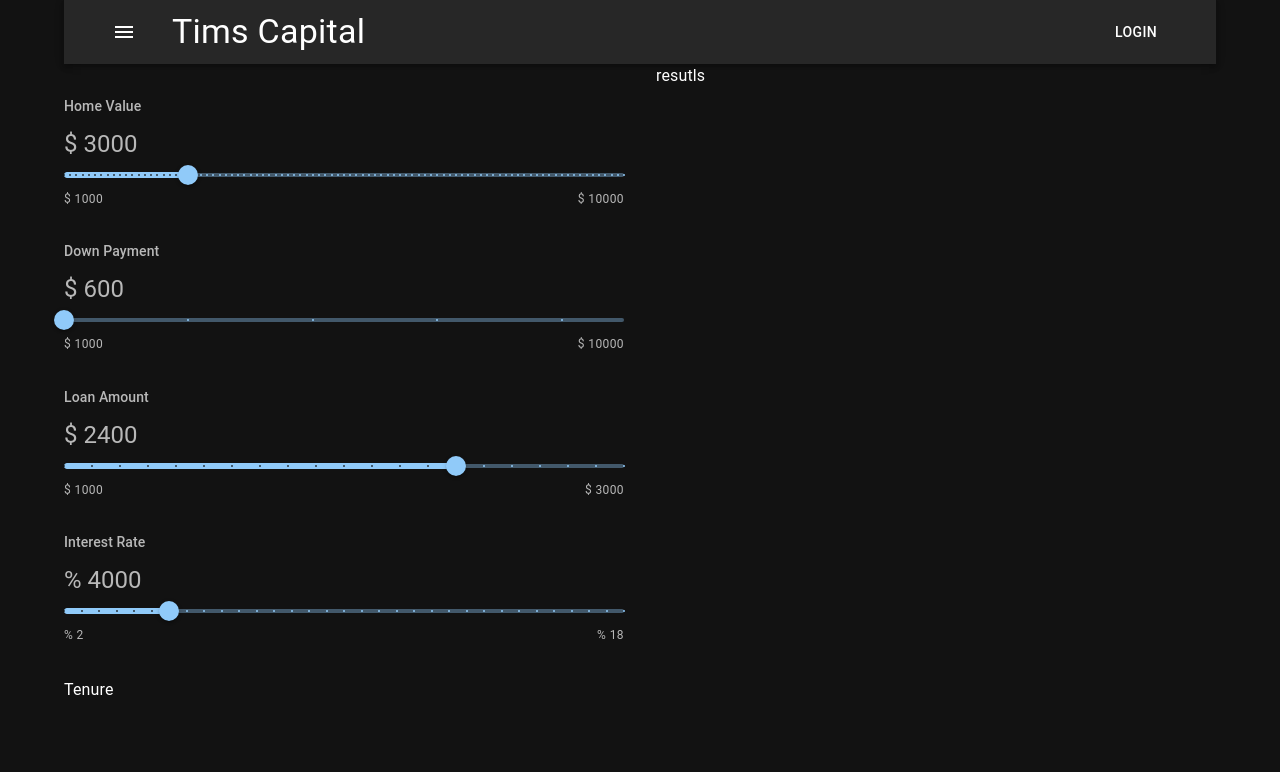
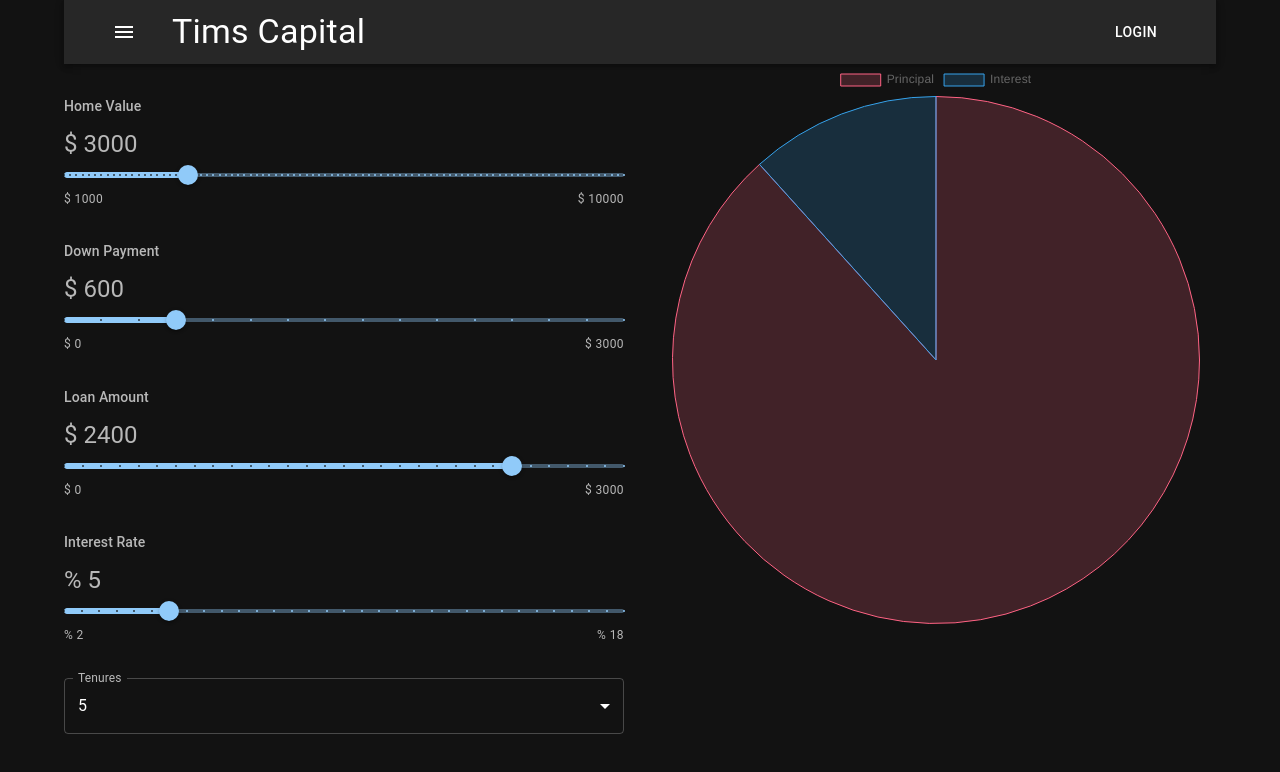
Before and after one commit to Bachan-kubi/mortgage-calculator, a React (Create React App) app: page / in a window 1280 px wide. Shown: the top 772 px of the page. Built offline with nearby package versions, Linux system fonts and the light colour scheme.

Commit message:
final commit

```diff
--- a/src/App.js
+++ b/src/App.js
@@ -21,10 +21,10 @@ function App() {
         <Grid container spacing={4}>
           <Grid item md={6} xs={12}>
             <SliderSelect data={data} setData={setData} />
-            <Tenure />
+            <Tenure data={data} setData={setData} />
           </Grid>
           <Grid item md={6} xs={12}>
-            <Results />
+            <Results data={data}/>
           </Grid>
         </Grid>
       </Container>
--- a/src/components/parts/Results.js
+++ b/src/components/parts/Results.js
@@ -1,11 +1,73 @@
-import React from 'react';
+import React from "react";
+import { Chart as ChartJS, ArcElement, Tooltip, Legend } from "chart.js";
+import { Pie } from "react-chartjs-2";
 
-const Results = () => {
-    return (
-        <div>
-            resutls
-        </div>
-    );
+ChartJS.register(ArcElement, Tooltip, Legend);
+
+const Results = ({ data }) => {
+  const { loanAmount, loanTerm, homeValue, downPayment, interestRate } = data;
+
+  const totalLoanMonths = loanTerm * 12;
+  const interestPerMonth = interestRate / 100 / 12;
+  const monthlyPayment =
+    (loanAmount * interestPerMonth * (1 + interestPerMonth) ** totalLoanMonths) /
+    ((1 + interestPerMonth) ** totalLoanMonths - 1);
+  const totalInterestGenerated = monthlyPayment * totalLoanMonths - loanAmount;
+  const pieChartData = {
+    labels: ["Principal", "Interest"],
+    datasets: [
+      {
+        label: "Ratio of Principal and Interest",
+        data: [loanAmount, totalInterestGenerated],
+        backgroundColor: ["rgba(255, 99, 132, 0.2)", "rgba(54, 162, 235, 0.2)"],
+        borderColor: ["rgba(255, 99, 132, 1)", "rgba(54, 162, 235, 1)"],
+        borderWidth: 1,
+      },
+    ],
+  };
+  return (
+    <div>
+      <Pie data={pieChartData} />
+    </div>
+  );
 };
 
 export default Results;
+
+
+
+// import React from "react";
+// import { Chart as ChartJS, ArcElement, Tooltip, Legend } from "chart.js";
+// import { Pie } from "react-chartjs-2";
+
+// ChartJS.register(ArcElement, Tooltip, Legend);
+
+// const Results = ({ data }) => {
+//   const { loanAmount, loanTerm, homeValue, downPayment, interstRate } = data;
+
+//   const totalLoanMonths = loanTerm * 12;
+//   const interestPerMonth = interstRate / 100 / 12;
+//   const monthlyPayment =
+//     (loanAmount * interestPerMonth * (1 + interestPerMonth) ** totalLoanMonths) /
+//     ((1 + interestPerMonth) ** totalLoanMonths - 1);
+//   const totalInterestGenerated = monthlyPayment * totalLoanMonths - loanAmount;
+//   const pieChartData = {
+//     labels: ["Principal", "Interest"],
+//     datasets: [
+//       {
+//         label: "Ration of Principla and Interest",
+//         data: [homeValue, totalInterestGenerated],
+//         backgroundColor: ["rgba(255, 99, 132, 0.2)", "rgba(54, 162, 235, 0.2)"],
+//         borderColor: ["rgba(255, 99, 132, 1)", "rgba(54, 162, 235, 1)"],
+//         borderWidth: 1,
+//       },
+//     ],
+//   };
+//   return (
+//     <div>
+//       <Pie data={pieChartData} />
+//     </div>
+//   );
+// };
+
+// export default Results;
--- a/src/components/parts/SliderSelect.js
+++ b/src/components/parts/SliderSelect.js
@@ -3,7 +3,7 @@ import SliderComponents from "../common/SliderComponents";
 
 const SliderSelect = ({ data, setData }) => {
   const max_limit = 10000;
-  console.log(data);
+  // console.log(data);
   return (
     <div>
       <SliderComponents
@@ -29,40 +29,49 @@ const SliderSelect = ({ data, setData }) => {
         amount={data.downPayment}
         label="Down Payment"
         unit="$"
-        min={1000}
-        max={10000}
+        min={0}
+        max={data.homeValue}
         defaultValue={data.downPayment}
         value={data.downPayment}
         marks
-        step={2000}
+        step={200}
         onChange={(e, value) => setData({
-            downPayment: value
+          ...data,
+            downPayment: value,
+            loanAmount: data.homeValue - value
         })}
       />
       <SliderComponents
         amount={data.loanAmount}
         label="Loan Amount"
         unit="$"
-        min={1000}
+        min={0}
         max={data.homeValue}
         defaultValue={data.loanAmount}
         value={data.loanAmount}
         marks
         step={100}
         onChange={(e, value) => setData({
-            loanAmount: value
+            ...data,
+            loanAmount: value,
+            downPayment: data.homeValue - value
         })}
       />
       <SliderComponents
-        amount={4000}
+        amount={data.interestRate}
         label="Interest Rate"
         unit="%"
         min={2}
         max={18}
-        defaultValue={5}
+        defaultValue={data.interestRate}
+        value={data.interestRate}
         marks
         step={0.5}
-        onChange={(e) => console.log(e.target.value)}
+        onChange={(e, value) => setData({
+          ...data,
+          interestRate: value
+
+        })}
       />
     </div>
   );
--- a/src/components/parts/Tenure.js
+++ b/src/components/parts/Tenure.js
@@ -1,11 +1,37 @@
-import React from 'react';
+import * as React from 'react';
+import Box from '@mui/material/Box';
+import InputLabel from '@mui/material/InputLabel';
+import MenuItem from '@mui/material/MenuItem';
+import FormControl from '@mui/material/FormControl';
+import Select from '@mui/material/Select';
 
-const Tenure = () => {
-    return (
-        <div>
-            Tenure
-        </div>
-    );
-};
+export default function Tenure ({data, setData}) {
 
-export default Tenure;
+  const handleChange = (e) => {
+    setData({
+        ...data,
+        loanTerm: e.target.value});
+
+  };
+  console.log(data);
+
+  return (
+
+      <FormControl fullWidth>
+        <InputLabel id="demo-simple-select-label">Tenures</InputLabel>
+        <Select
+          labelId="demo-simple-select-label"
+          id="demo-simple-select"
+          value={data.loanTerm}
+          defaultValue={5}
+          label="Tenures"
+          onChange={handleChange}
+        >
+          <MenuItem value={5}>5</MenuItem>
+          <MenuItem value={10}>10</MenuItem>
+          <MenuItem value={15}>15</MenuItem>
+          <MenuItem value={20}>20</MenuItem>
+        </Select>
+      </FormControl>
+  );
+}
```
